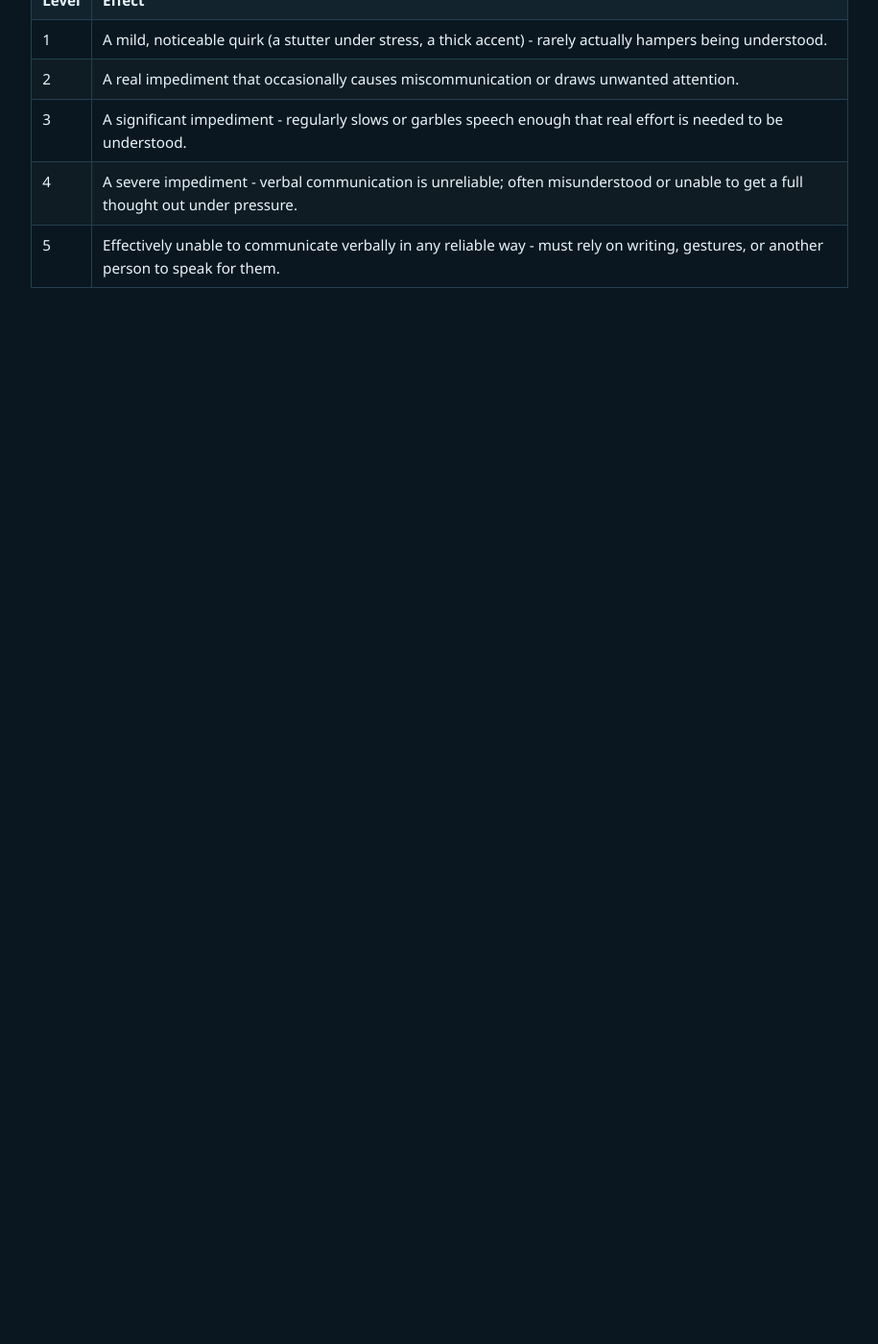
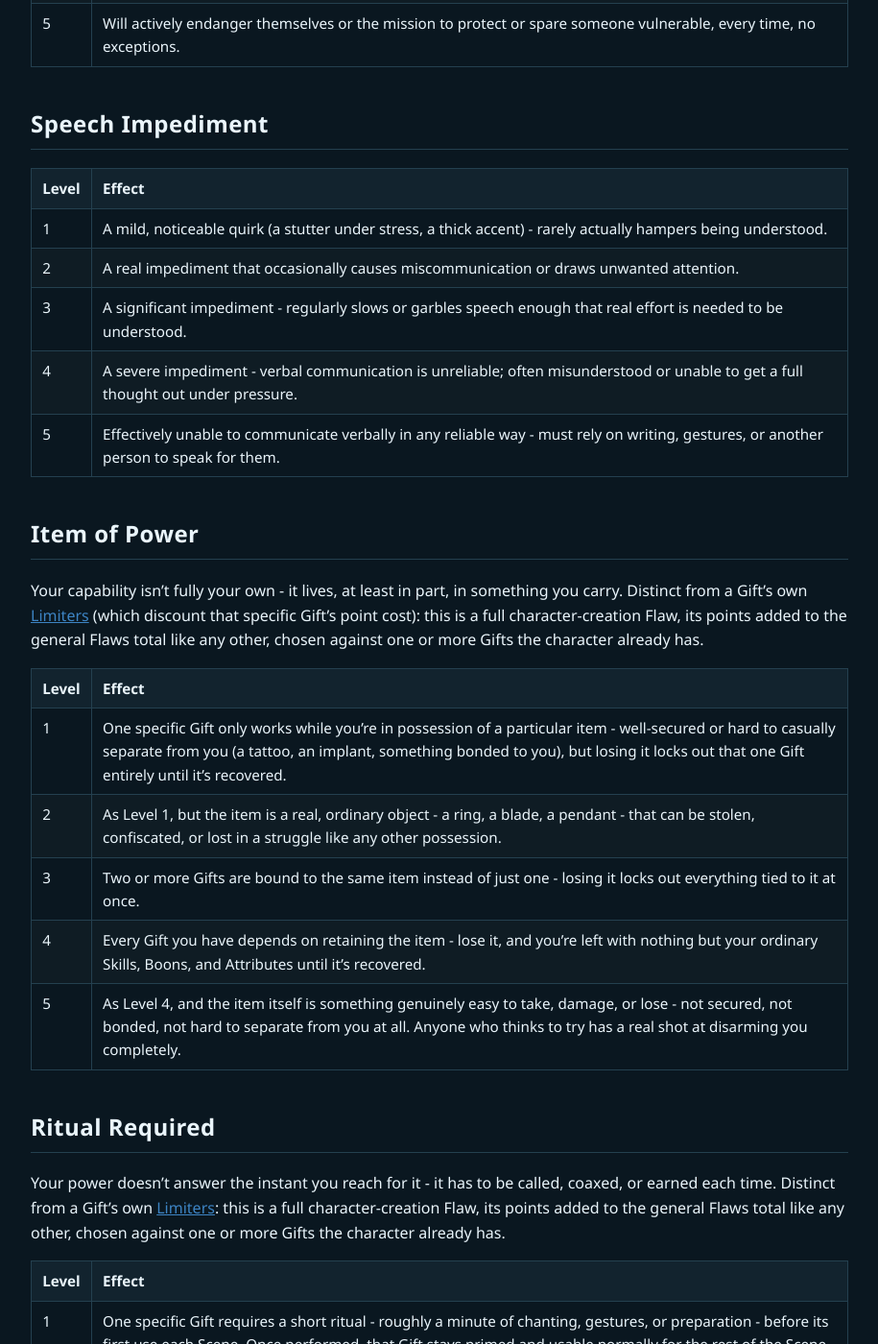
Before and after one commit to feralucce/20_Below, a Jekyll site: the page built from rules/flaws.md, in a window 1280 px wide and 1400 px high, scrolled down 11259 px. Shown: the whole window at 96% size, without its empty margins (182-1097 px from the left). Built offline with Jekyll 4.4.1, drawn with Linux system fonts in a browser that asks for light colours; our own code applies the rules of GitHub Pages for plain Markdown files; before the commit the page ends 11647 px from its top, so only the background shows below that; some of the changed text lies outside the part shown.

Commit message:
Add 3 new Flaws: Item of Power, Ritual Required, Incantations
All three follow the same shape - a Gift the character already has
gains a real vulnerability, escalating from one Gift/mild cost at Level
1 to every Gift/severe cost at Level 5 - and are explicitly distinct
from a Gift's own Limiters (which discount that Gift's own point cost):
these are full character-creation Flaws, points added to the general
Flaws total like any other.

- Item of Power: capability depends on retaining a specific item,
  escalating from one well-secured item/one Gift to every Gift locked
  behind one easily-lost item.
- Ritual Required: capability needs real preparation time before use,
  escalating from a once-per-Scene minute-long prime to a full ten-
  minute ritual (interruptible via Distracted) before every single use
  of every Gift.
- Incantations: capability needs a spoken trigger, escalating from one
  short audible phrase to every Gift needing its own incantation spoken
  clean, with no other exertion that Round.

Verified all three against a local simulation of the app's actual
flaws.js parser before writing - 24 total Flaws, zero missing tables,
each new entry with exactly 5 levels.

```diff
--- a/index.html
+++ b/index.html
@@ -275,6 +275,10 @@
   <h3 class="changelog-heading">Rules</h3>
   <ul class="changelog-list">
     <li class="changelog-entry">
+      <span class="changelog-date">8-20-2026 0841</span>
+      <span class="changelog-text">Added 3 new Flaws: Item of Power (a Gift depends on an external item), Ritual Required (a Gift needs preparation time), Incantations (a Gift needs a spoken trigger).</span>
+    </li>
+    <li class="changelog-entry">
       <span class="changelog-date">8-20-2026 0830</span>
       <span class="changelog-text">Added 14 new Resources (Safehouse Network, Underworld Reputation, Medical Access, Legal Counsel, Media Contact, Black Market Access, Spiritual Standing, Corporate Backing, Informant Network, Signature Possession, Sanctuary Standing, Guild Standing, Debts Owed, Territory), full 5-level tables for each.</span>
     </li>
--- a/rules/flaws.md
+++ b/rules/flaws.md
@@ -23,12 +23,15 @@
 | Gun-Shy | = Level | Falters when violence breaks out - see [Gun-Shy](#gun-shy) below for the 5-level breakdown. |
 | Illiterate | = Level | Cannot read or write, to some degree - see [Illiterate](#illiterate) below for the 5-level breakdown. |
 | Impaired Senses | = Level | A missing or significantly impaired sense - see [Impaired Senses](#impaired-senses) below for the 5-level breakdown. |
+| Incantations | = Level | A Gift only works if the character can speak a specific phrase aloud - see [Incantations](#incantations) below for the 5-level breakdown. |
+| Item of Power | = Level | A Gift's capability lives, at least in part, in something the character carries rather than in themselves - see [Item of Power](#item-of-power) below for the 5-level breakdown. |
 | Lame | = Level | Permanently reduced mobility from an old injury or condition - see [Lame](#lame) below for the 5-level breakdown. |
 | Notable Appearance | = Level | Something about how you look draws stares and reactions - see [Notable Appearance](#notable-appearance) below for the 5-level breakdown. |
 | Notoriety | = Level | How widely and how badly the character is known - see [Notoriety](#notoriety) below for the 5-level breakdown. |
 | Overconfident | = Level | Consistently underestimates danger or overestimates their own ability - see [Overconfident](#overconfident) below for the 5-level breakdown. |
 | Pariah | = Level | Others hold a specific prejudice against the character (species, background, origin, etc.) - see [Pariah](#pariah) below for the 5-level breakdown. |
 | Reliance | = Level | A behavioral compulsion, substance dependency, or medical/physical condition - see [Reliance](#reliance) below for the 5-level breakdown. |
+| Ritual Required | = Level | A Gift doesn't answer the instant it's reached for - it has to be called, coaxed, or earned each time - see [Ritual Required](#ritual-required) below for the 5-level breakdown. |
 | Secret | = Level | Something the character desperately doesn't want revealed - see [Secret](#secret) below for the 5-level breakdown. |
 | Short Fuse | = Level | Quick to anger, prone to losing composure under provocation - see [Short Fuse](#short-fuse) below for the 5-level breakdown. |
 | Soft-Hearted | = Level | Struggles to act against the vulnerable, even when it costs them - see [Soft-Hearted](#soft-hearted) below for the 5-level breakdown. |
@@ -249,3 +252,39 @@
 | 3 | A significant impediment - regularly slows or garbles speech enough that real effort is needed to be understood. |
 | 4 | A severe impediment - verbal communication is unreliable; often misunderstood or unable to get a full thought out under pressure. |
 | 5 | Effectively unable to communicate verbally in any reliable way - must rely on writing, gestures, or another person to speak for them. |
+
+## Item of Power
+
+Your capability isn't fully your own - it lives, at least in part, in something you carry. Distinct from a Gift's own [Limiters](gifts.md) (which discount that specific Gift's point cost): this is a full character-creation Flaw, its points added to the general Flaws total like any other, chosen against one or more Gifts the character already has.
+
+| Level | Effect |
+|---|---|
+| 1 | One specific Gift only works while you're in possession of a particular item - well-secured or hard to casually separate from you (a tattoo, an implant, something bonded to you), but losing it locks out that one Gift entirely until it's recovered. |
+| 2 | As Level 1, but the item is a real, ordinary object - a ring, a blade, a pendant - that can be stolen, confiscated, or lost in a struggle like any other possession. |
+| 3 | Two or more Gifts are bound to the same item instead of just one - losing it locks out everything tied to it at once. |
+| 4 | Every Gift you have depends on retaining the item - lose it, and you're left with nothing but your ordinary Skills, Boons, and Attributes until it's recovered. |
+| 5 | As Level 4, and the item itself is something genuinely easy to take, damage, or lose - not secured, not bonded, not hard to separate from you at all. Anyone who thinks to try has a real shot at disarming you completely. |
+
+## Ritual Required
+
+Your power doesn't answer the instant you reach for it - it has to be called, coaxed, or earned each time. Distinct from a Gift's own [Limiters](gifts.md): this is a full character-creation Flaw, its points added to the general Flaws total like any other, chosen against one or more Gifts the character already has.
+
+| Level | Effect |
+|---|---|
+| 1 | One specific Gift requires a short ritual - roughly a minute of chanting, gestures, or preparation - before its first use each Scene. Once performed, that Gift stays primed and usable normally for the rest of the Scene. |
+| 2 | The same Gift now requires that ritual before every single use, not just once per Scene - each activation costs the full minute of setup again. |
+| 3 | The ritual itself grows heavier - roughly ten minutes, real focus required. Anything that would normally cause [Distracted](rules.md#distracted) interrupts it outright, forcing you to start over. |
+| 4 | Every Gift you have requires the Level 3 ritual before its first use each Scene, not just one - priming your full capability takes real, dedicated time. |
+| 5 | Every Gift requires the full ritual before every single use, with no priming grace at all - full setup, every time, for everything you can do. |
+
+## Incantations
+
+A Gift only answers to a spoken word - distinct from a Gift's own [Limiters](gifts.md) like Animal Friendship's Vocal Component: this is a full character-creation Flaw, its points added to the general Flaws total like any other, chosen against one or more Gifts the character already has.
+
+| Level | Effect |
+|---|---|
+| 1 | One specific Gift requires speaking a short trigger phrase aloud to activate - audible to anyone nearby, and it simply doesn't work if you're unable to speak (silenced, gagged, underwater, and the like). |
+| 2 | The phrase grows more specific - a full sentence, verse, or exact wording - long and distinct enough that garbling or rushing it fails the activation outright. |
+| 3 | Two or more Gifts each require their own spoken incantation to activate. |
+| 4 | Every Gift you have requires its own spoken incantation - none of your capability works if you can't speak clearly. |
+| 5 | As Level 4, and the incantation must be spoken clean, with no other exertion that Round - sprinting, grappling, or taking a hit while attempting one fails it outright, forcing you to start over next round. |
```
